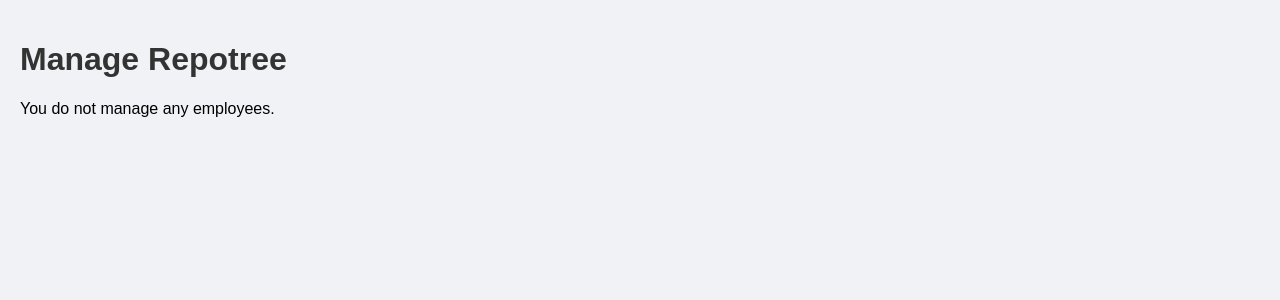
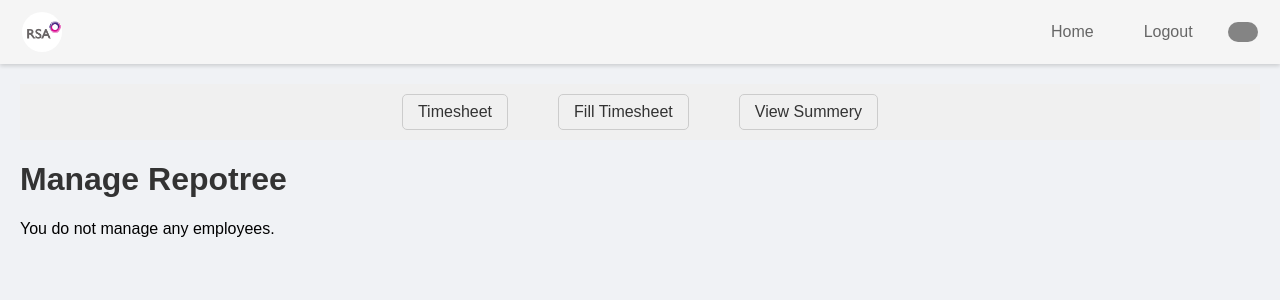
Before and after one commit to Rutiktorambe/App-F, a Flask app: template templates/view_repotree.html in a window 1280 px wide. Shown: the top 300 px of the page. Run offline with Flask 3, Linux system fonts and the light colour scheme; the template is opened without the code that fills it, so the values that code supplies are empty.

Commit message:
navbar_added

```diff
--- /dev/null
+++ b/static/css/timesheet/view_repotree.css
@@ -0,0 +1,100 @@
+
+      body {
+        font-family: Arial, sans-serif;
+        background-color: #f0f2f5;
+        margin: 0;
+        padding: 20px;
+      }
+
+      .view-repotree-box{
+        margin-top: 64px;
+
+      }
+      h1,
+      h2 {
+        color: #333;
+      }
+      table {
+        width: 100%;
+        border-collapse: collapse;
+        margin-top: 20px;
+        background-color: #fff;
+        border-radius: 8px;
+        overflow: hidden;
+        box-shadow: 0 2px 8px rgba(0, 0, 0, 0.1);
+      }
+      th,
+      td {
+        padding: 12px 15px;
+        text-align: left;
+        border-bottom: 1px solid #ddd;
+      }
+      th {
+        background-color: #4caf50;
+        color: #fff;
+      }
+      tr:nth-child(even) {
+        background-color: #f9f9f9;
+      }
+      tr:hover {
+        background-color: #f1f1f1;
+      }
+      .edit-form input[type="text"] {
+        padding: 6px;
+        border: 1px solid #ccc;
+        border-radius: 4px;
+        width: 150px;
+      }
+      .edit-form button {
+        padding: 6px 12px;
+        background-color: #4caf50;
+        color: white;
+        border: none;
+        border-radius: 4px;
+        cursor: pointer;
+      }
+      .edit-form button:hover {
+        background-color: #45a049;
+      }
+      .message {
+        margin-top: 20px;
+        padding: 10px;
+        border-radius: 4px;
+      }
+      .success {
+        background-color: #d4edda;
+        color: #155724;
+      }
+      .error {
+        background-color: #f8d7da;
+        color: #721c24;
+      }
+      .action-link {
+        color: #4caf50;
+        text-decoration: none;
+        cursor: pointer;
+      }
+
+
+.ts-nav-container {
+    margin-top: 64px;
+    margin-bottom: 5px;
+    display: flex;
+    justify-content: center;
+    align-items: center;
+    padding: 10px 20px;
+    background-color: #f0f0f0;
+  }
+
+  .ts-nav-center {
+    display: flex;
+  }
+
+  .ts-nav-link {
+    margin: 0 25px; /* Increased gap between links */
+    text-decoration: none;
+    color: #333;
+    border: 1px solid #ccc; /* Add a light gray border */
+    padding: 8px 15px; /* Add some padding to the links */
+    border-radius: 5px; /* Add rounded corners to the links */
+  }
--- a/templates/view_repotree.html
+++ b/templates/view_repotree.html
@@ -4,80 +4,25 @@
     <meta charset="UTF-8" />
     <meta name="viewport" content="width=device-width, initial-scale=1.0" />
     <title>Manage Repotree</title>
-    <style>
-      body {
-        font-family: Arial, sans-serif;
-        background-color: #f0f2f5;
-        margin: 0;
-        padding: 20px;
-      }
-      h1,
-      h2 {
-        color: #333;
-      }
-      table {
-        width: 100%;
-        border-collapse: collapse;
-        margin-top: 20px;
-        background-color: #fff;
-        border-radius: 8px;
-        overflow: hidden;
-        box-shadow: 0 2px 8px rgba(0, 0, 0, 0.1);
-      }
-      th,
-      td {
-        padding: 12px 15px;
-        text-align: left;
-        border-bottom: 1px solid #ddd;
-      }
-      th {
-        background-color: #4caf50;
-        color: #fff;
-      }
-      tr:nth-child(even) {
-        background-color: #f9f9f9;
-      }
-      tr:hover {
-        background-color: #f1f1f1;
-      }
-      .edit-form input[type="text"] {
-        padding: 6px;
-        border: 1px solid #ccc;
-        border-radius: 4px;
-        width: 150px;
-      }
-      .edit-form button {
-        padding: 6px 12px;
-        background-color: #4caf50;
-        color: white;
-        border: none;
-        border-radius: 4px;
-        cursor: pointer;
-      }
-      .edit-form button:hover {
-        background-color: #45a049;
-      }
-      .message {
-        margin-top: 20px;
-        padding: 10px;
-        border-radius: 4px;
-      }
-      .success {
-        background-color: #d4edda;
-        color: #155724;
-      }
-      .error {
-        background-color: #f8d7da;
-        color: #721c24;
-      }
-      .action-link {
-        color: #4caf50;
-        text-decoration: none;
-        cursor: pointer;
-      }
-    </style>
+    <link
+    rel="stylesheet"
+    href="{{ url_for('static', filename='css/timesheet/view_repotree.css') }}"
+  />
+
   </head>
   <body>
+
+
+    {% include 'navbar.html' %}
+    <div class="view-repotree-box">
+
+      <nav class="ts-nav-container">
+        <div class="ts-nav-center">
+          <a href="/timesheet_home" class="ts-nav-link">Timesheet</a>
+          <a href="/fill_timesheet" class="ts-nav-link">Fill Timesheet</a>
+           <a href="/view_summary" class="ts-nav-link">View Summery</a>
+        </div>
+      </nav>
     <h1>Manage Repotree</h1>
 
     {% if employees %}
@@ -149,5 +94,6 @@
     {% endif %} {% if project_code_updated %}
     <div class="message success">Project code updated successfully!</div>
     {% endif %}
+    </div>
   </body>
 </html>
```
Also changed, not shown: ems_user.db.
